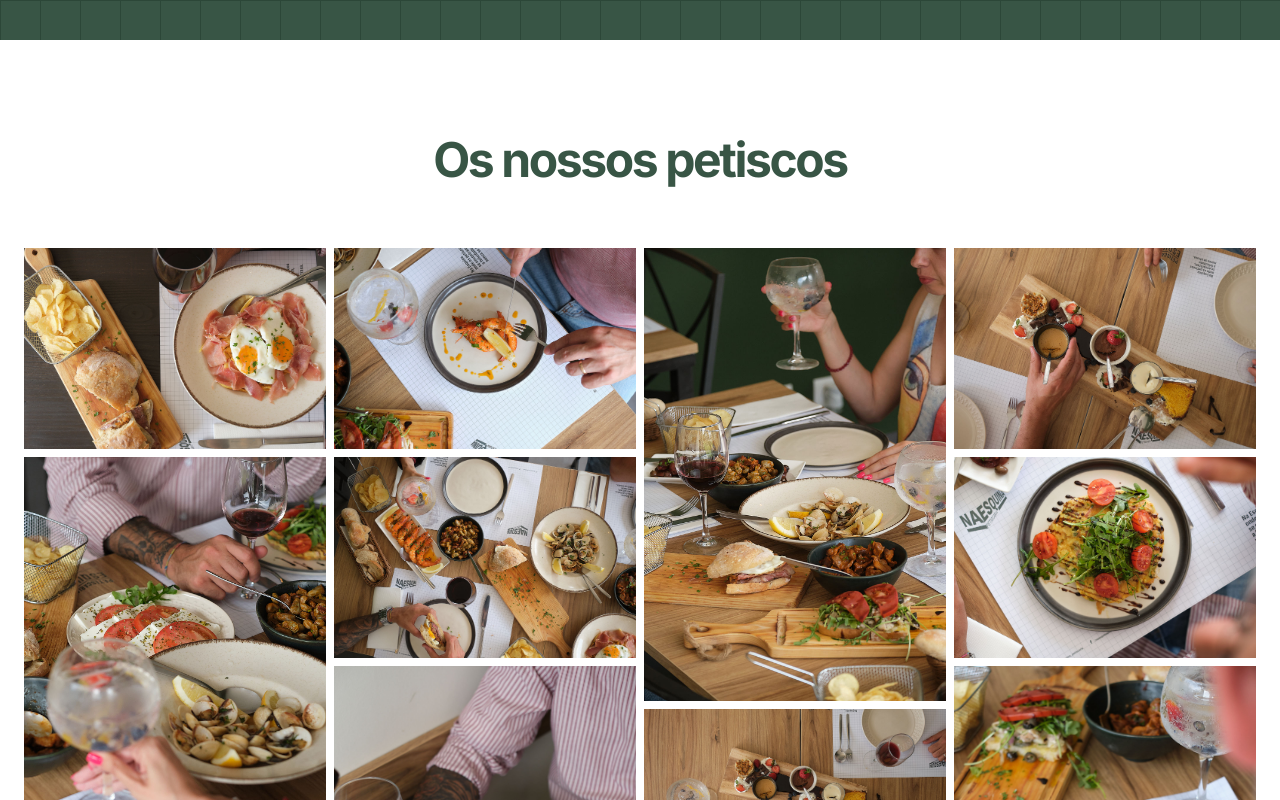
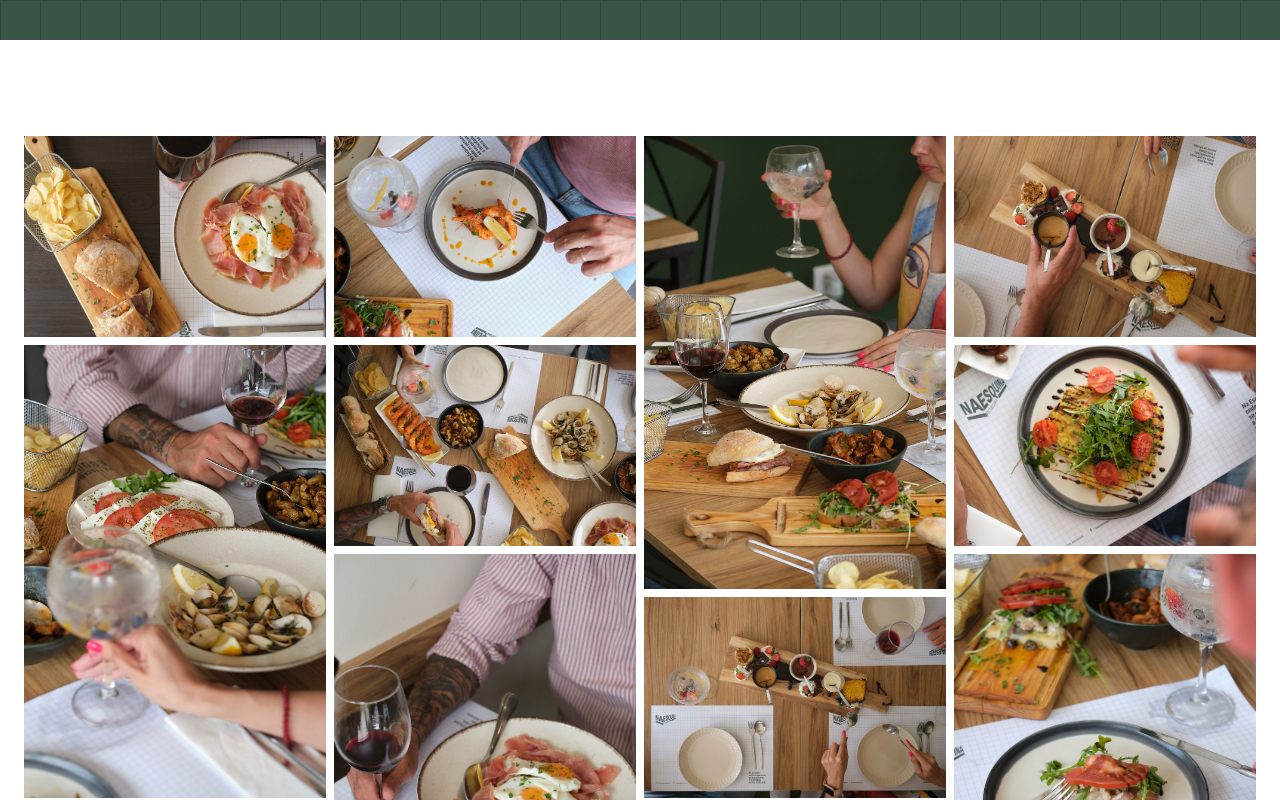
Before and after one commit to anaresende/petiscaria, a Next.js app: page / in a window 1280 px wide. Shown: the part 760-1560 px from the top of the page. Built offline with nearby package versions, Linux system fonts and the light colour scheme.

Commit message:
fix: fix seo image

```diff
--- a/src/app/layout.tsx
+++ b/src/app/layout.tsx
@@ -23,7 +23,7 @@ export const metadata: Metadata = {
       "Mais que um local para petiscar, este é um refúgio onde a tradição encontra a modernidade em cada detalhe. Um espaço onde cada prato conta uma história e cada recanto abraça com calor e familiaridade.",
     images: [
       {
-        url: "/seo.jpg",
+        url: "https://www.naesquina.pt/seo.jpg",
         alt: "Na Esquina – Petiscaria",
       },
     ],
--- a/src/app/page.tsx
+++ b/src/app/page.tsx
@@ -84,14 +84,14 @@ export default function Home() {
       </header>
       <section id="menu" className="w-full py-12 lg:py-24 bg-white">
         <div className="container px-4 md:px-6">
-          <div className="flex flex-col items-center justify-center space-y-4 text-center">
+          {/* <div className="flex flex-col items-center justify-center space-y-4 text-center">
             <div className="space-y-2">
               <h2 className="text-primary text-3xl font-bold tracking-tighter sm:text-5xl">
-                Os nossos petiscos
+                A nossa Carta
               </h2>
             </div>
-          </div>
-          <div className="mt-16">
+          </div> */}
+          <div>
             <div className="container-masonry">
               <figure>
                 <Image
```
